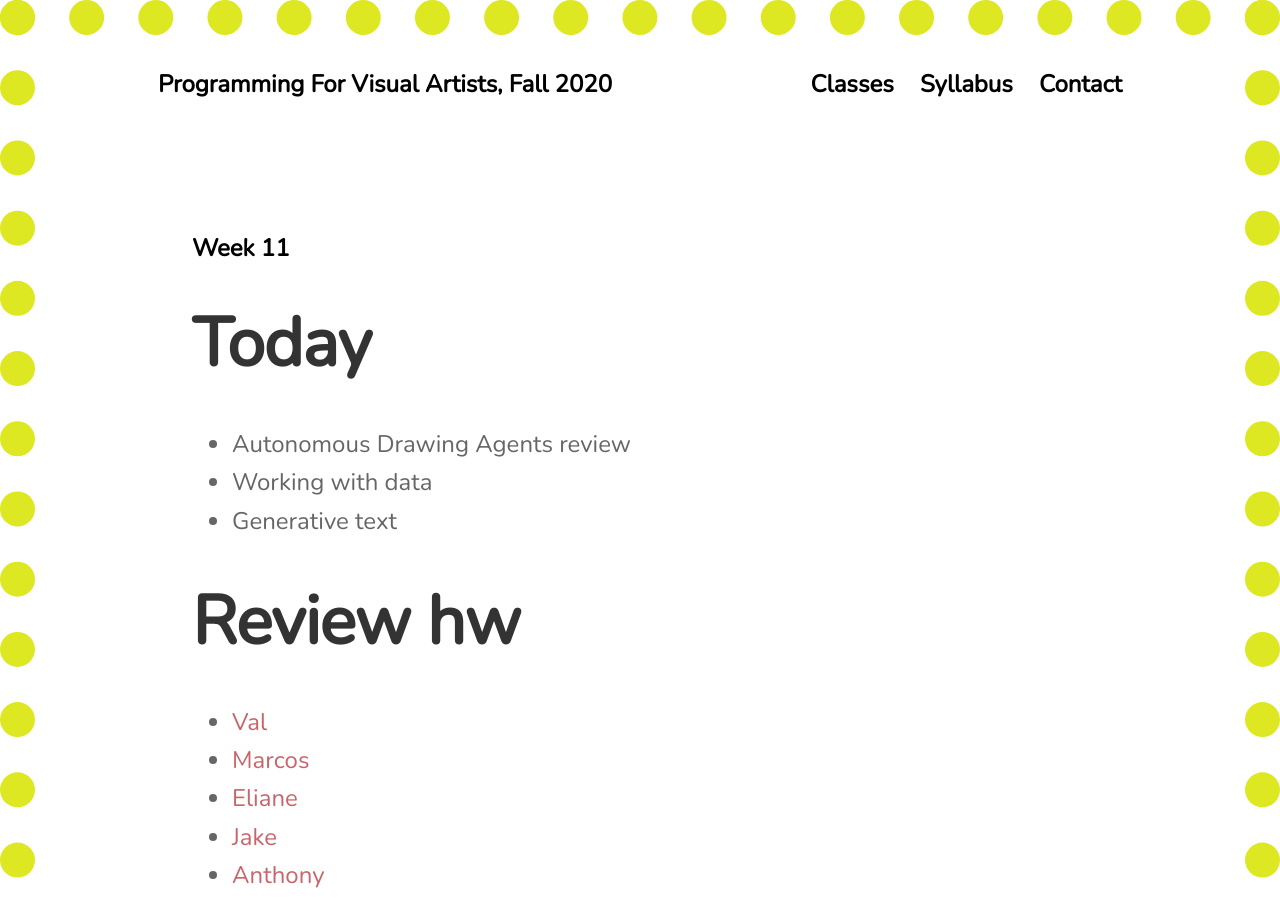
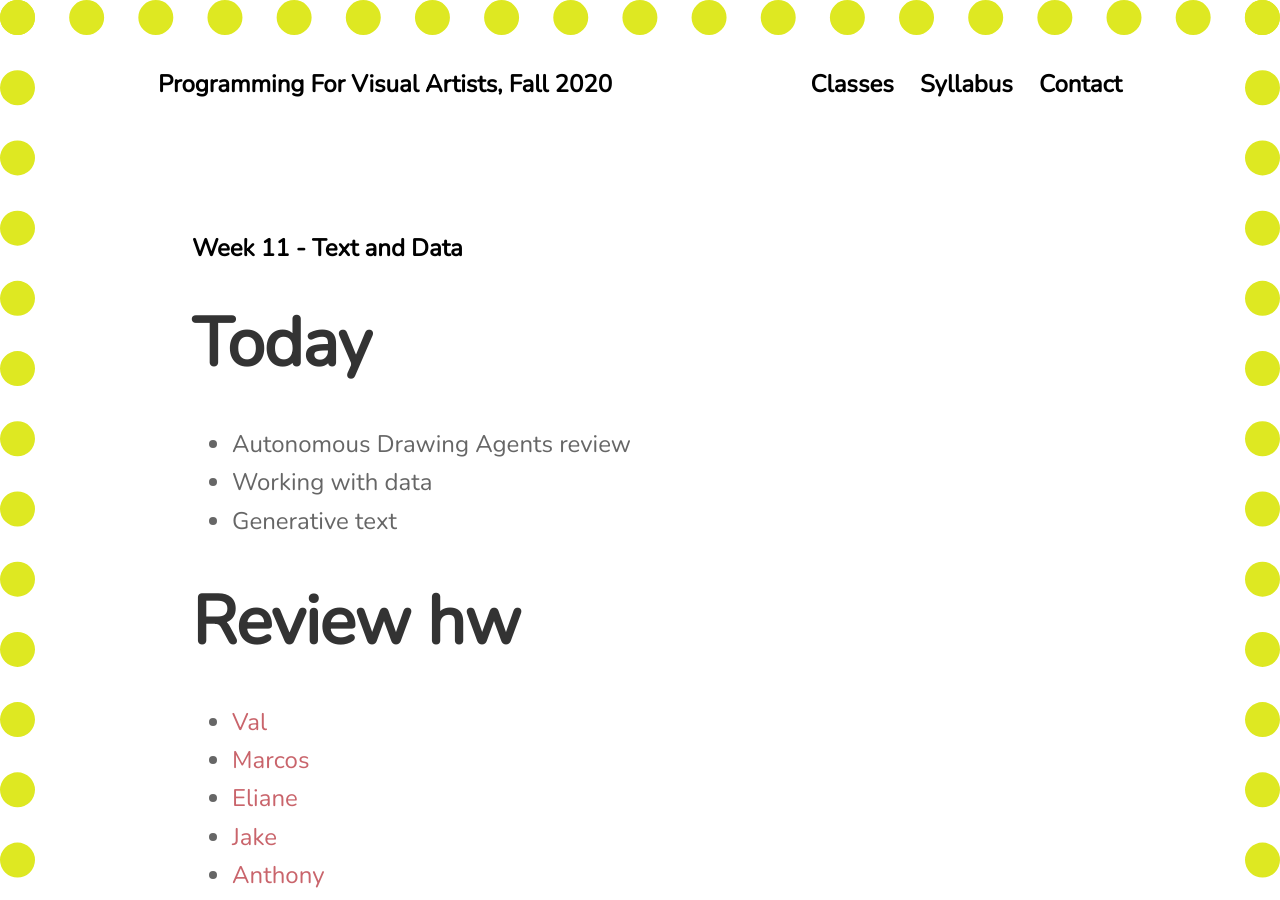
Before and after one commit to lee2sman/p4va_fall2021, a Jekyll site: the page built from _posts/2020-11-11-week11.md, in a window 1280 px wide and 900 px high. Built offline with Jekyll 4.4.1, drawn with Linux system fonts in a browser that asks for light colours; nearby versions of some CDN libraries.

Commit message:
update title of week11

```diff
--- a/_posts/2020-11-11-week11.md
+++ b/_posts/2020-11-11-week11.md
@@ -1,6 +1,6 @@
 ---
 layout: post
-title: "Week 11"
+title: "Week 11 - Text and Data"
 ---
 
 # Today
```
